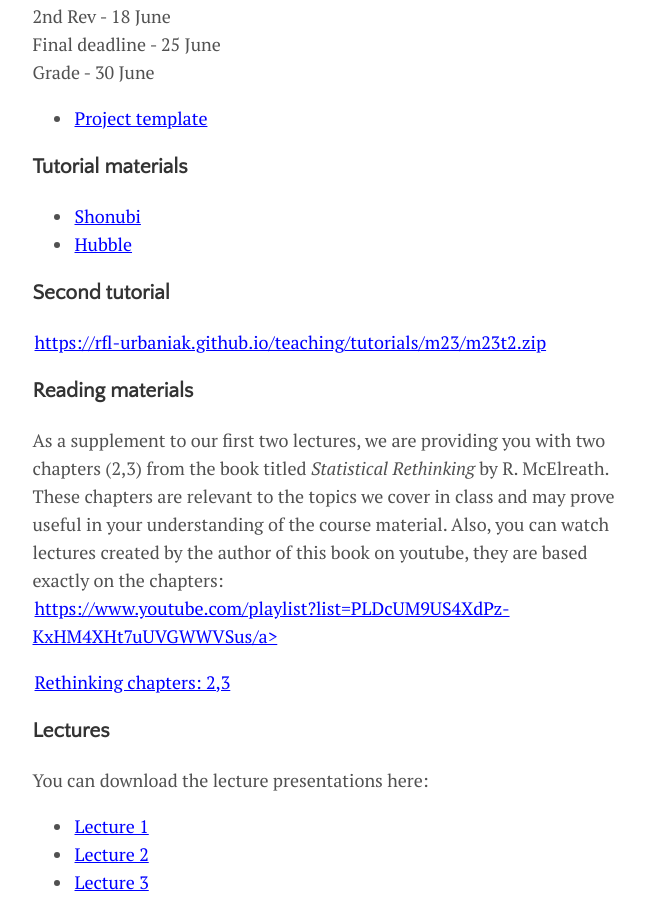
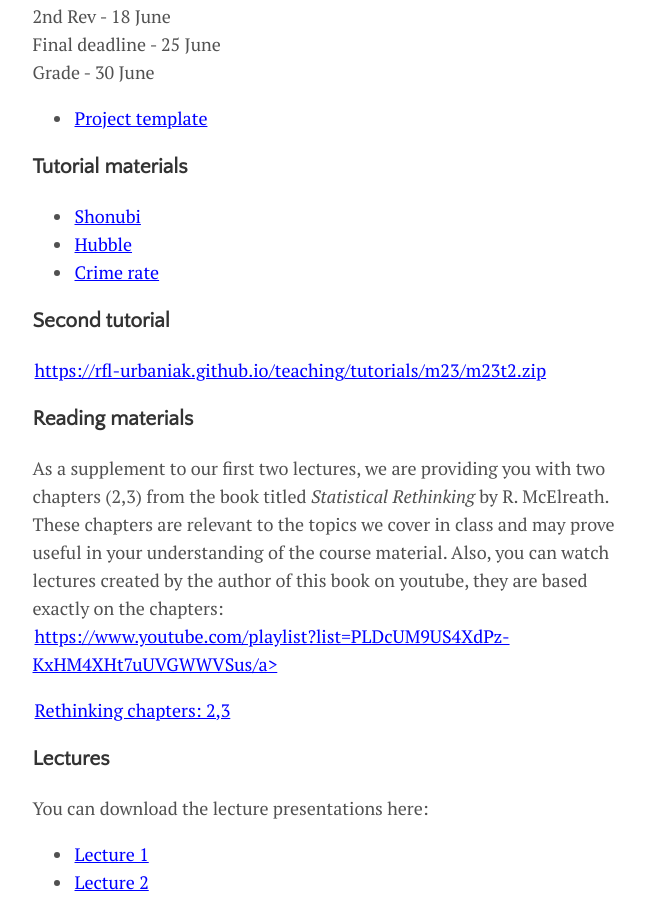
Before and after one commit to rfl-urbaniak/teaching, a Jekyll site: the page built from menu/methodology.md, in a window 1280 px wide and 900 px high, scrolled down 455 px. Shown: the whole window, without its empty margins (300-945 px from the left). Built offline with Jekyll 4.4.1, drawn with Linux system fonts in a browser that asks for light colours.

Commit message:
adding crime rate

```diff
--- a/menu/methodology.md
+++ b/menu/methodology.md
@@ -26,11 +26,11 @@
 - <a href="https://rfl-urbaniak.github.io/teaching/sharedResources/metProjectTemplate.zip">Project template</a>
 
 
-
 ### Tutorial materials
 
 - <a href="https://rfl-urbaniak.github.io/teaching/tutorials/m23/shonubi.zip">Shonubi</a>
 - <a href="https://rfl-urbaniak.github.io/teaching/tutorials/m23/hubble.zip">Hubble</a>
+- <a href="https://rfl-urbaniak.github.io/teaching/tutorials/crim23/firstModel.zip">Crime rate</a>
 
 
 ### Second tutorial
```
